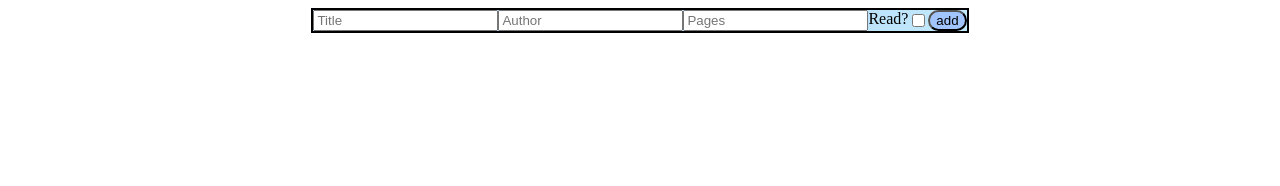
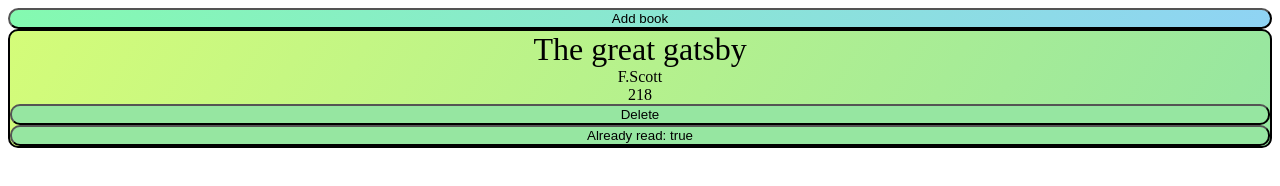
Before and after one commit to Julian-quintero/Library, a plain HTML site: page index.html in a window 1280 px wide. Drawn offline with Linux system fonts and the light colour scheme.

Commit message:
Added status button and css

```diff
--- a/app.js
+++ b/app.js
@@ -1,4 +1,5 @@
 var myLibrary = [];
+
 
 
 class Book {
@@ -20,6 +21,21 @@ tittle.addEventListener("keyup",()=>{
   }
 })
 
+window.onload = () =>{
+
+  document.getElementById("form").style.display="none";
+  fillLibrary();
+  myLibrary.forEach((book, index) => render(book, index));
+
+
+}
+
+function showForm(){
+  document.getElementById("form").style.display="block";
+  document.getElementById("showForm").style.display="none";
+
+
+}
 
 
 
@@ -38,7 +54,6 @@ function showElements(form) {
   form.pages.value="";
   form.author.value="";
 
-  console.log(myLibrary);
 
 
 }
@@ -65,7 +80,7 @@ function render(params, index) {
 
 
   button.type = "button";
-  button.innerHTML = "delete";
+  button.innerHTML = "Delete";
 
 
   container.appendChild(div).appendChild(header);
@@ -82,10 +97,19 @@ function render(params, index) {
 
   button = document.createElement("button");
   button.type = "button";
-  button.innerHTML = "Read: yes";
+
+ button.id=index;
+
   header.parentElement.appendChild(button);
 
+  button.innerHTML=`Already read: ${myLibrary[index].read}`;
+
+
+
   button.setAttribute("onclick", "readStatus(`${parentElement.dataset.id}`)");
+
+
+
 
 
 
@@ -93,37 +117,37 @@ function render(params, index) {
 }
 
 function deleteBook(form) {
-
   myLibrary.splice(form,1);
   reset();
   myLibrary.forEach((book, index) => render(book, index));
-
 }
 
 function readStatus(params) {
-
-
-
+  let buttonSelector = document.getElementById(params);
 
   if (  myLibrary[params].read==true) {
     myLibrary[params].read=false;
+    buttonSelector.innerHTML=`Already read: ${myLibrary[params].read}`;
+    return;
   }else
   myLibrary[params].read=true;
+  buttonSelector.innerHTML= `Already read: ${myLibrary[params].read}`;
+}
 
+function fillLibrary() {
+  const greatGatsby = new Book("The great gatsby","F.Scott", "218",true);
+
+  myLibrary.push(greatGatsby);
+  console.log(myLibrary);
 
 
 }
 
 
 function reset() {
-
-
-
   let element = document.getElementById("items");
   let z = document.createElement("div");
-
   element.parentNode.removeChild(element);
-
   container = document.querySelector(".container");
   z.className = "items";
   z.setAttribute("id", "items");
--- a/index.html
+++ b/index.html
@@ -13,6 +13,9 @@
 <body>
 
     <div class="container">
+
+         <button id="showForm" type="button" onclick="showForm()">Add book</button>
+
         <form id="form" action="" method="get">
 
 
--- a/styles.css
+++ b/styles.css
@@ -10,6 +10,13 @@
 
 
 
+}
+
+.container #showForm{
+    grid-area: form;
+
+    border-radius: 12px;
+    background-image: linear-gradient(120deg, #84fab0 0%, #8fd3f4 100%);
 }
 
 #form{
@@ -51,6 +58,8 @@ border-radius: 12px;
 
     display: flex;
     flex-direction: column;
+    flex-wrap: wrap;
+    justify-content: space-around;
 
 
 }
```
